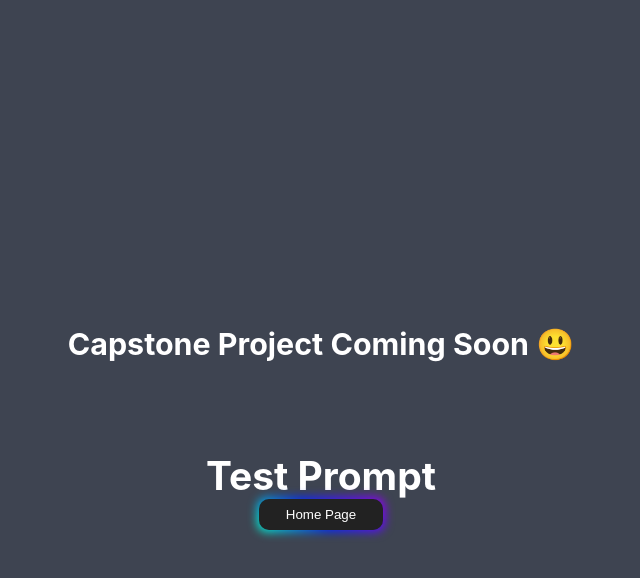
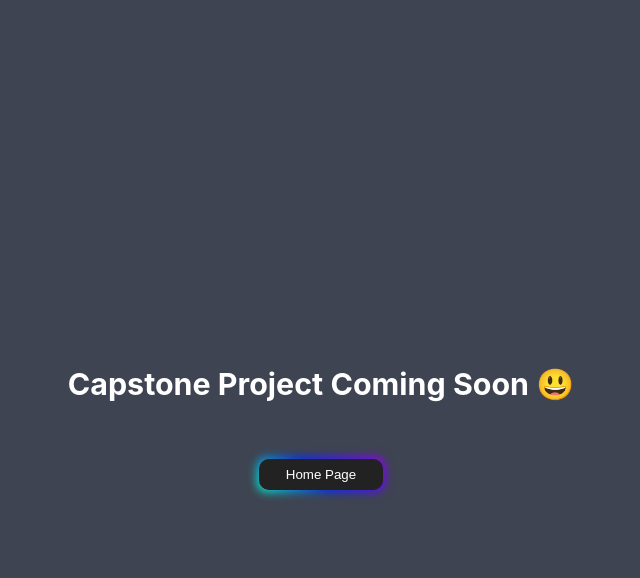
Before and after one commit to RandyOwensGit/CapstoneProjectFront, a React (Create React App) app in the folder project-front/: page / in a window 1280 px wide. Both pictures are taken after a click on the button "Capstone Project @ WilmU". Shown: the top 578 px of the page, without its empty margins (319-959 px from the left). Built offline with nearby package versions, Linux system fonts and the light colour scheme.

Commit message:
Revert "test"
This reverts commit 28fa5c61e4ad6ed78753a27a4e92ae23c77c2b1c.

```diff
--- a/project-front/src/App.tsx
+++ b/project-front/src/App.tsx
@@ -28,8 +28,6 @@ export const App = () => {
                {setPage ? 'Capstone Project @ WilmU' : 'Home Page'}
             </button>
 
-
-
          </header>
 
       </div>
--- a/project-front/src/layouts/Capstone/Capstone.tsx
+++ b/project-front/src/layouts/Capstone/Capstone.tsx
@@ -11,8 +11,6 @@ export const Capstone = () => {
                <h3>Capstone Project Coming Soon 😃</h3>
             </p>
 
-            <h2>Test Prompt</h2>
-
          </header>
       </div>
    );
```
